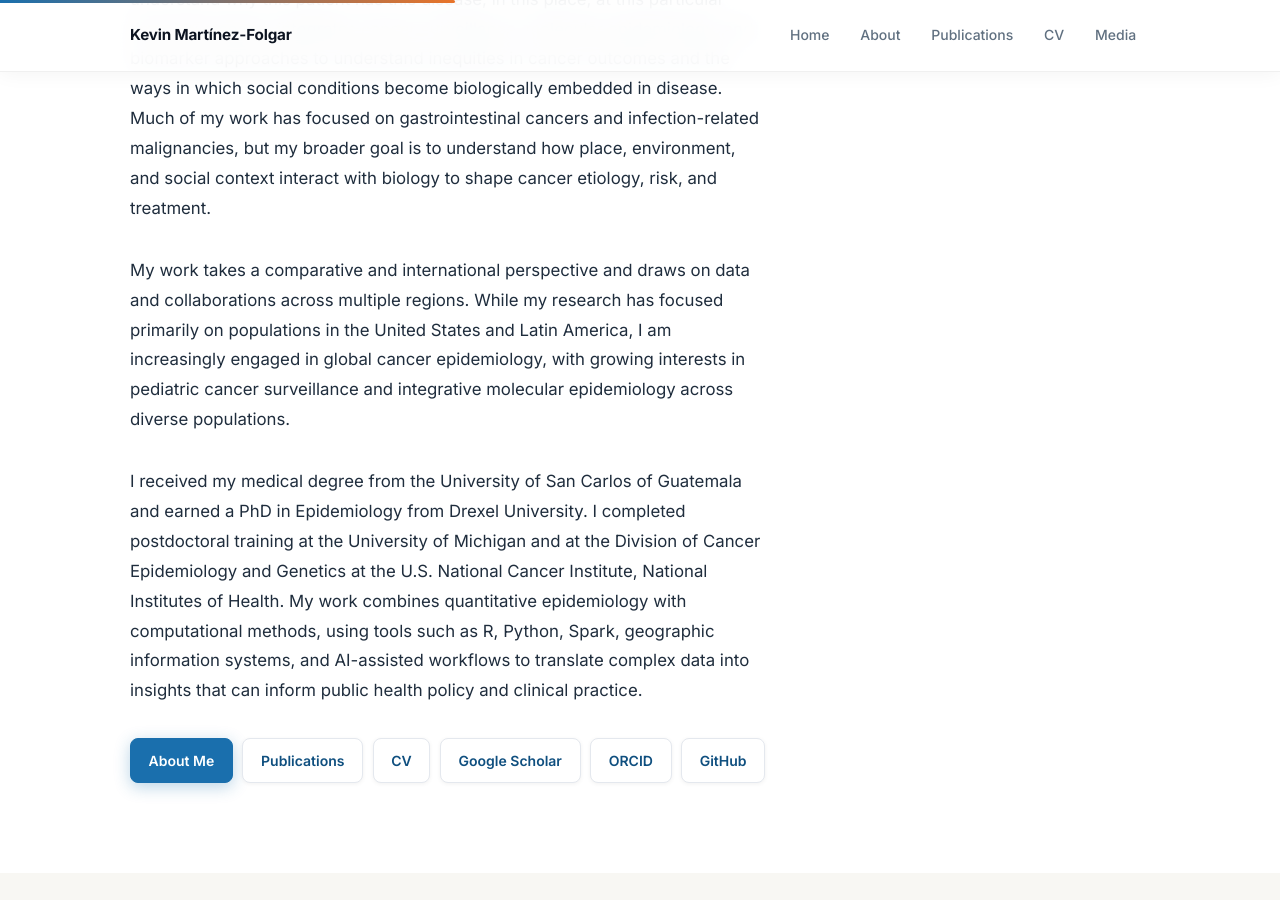
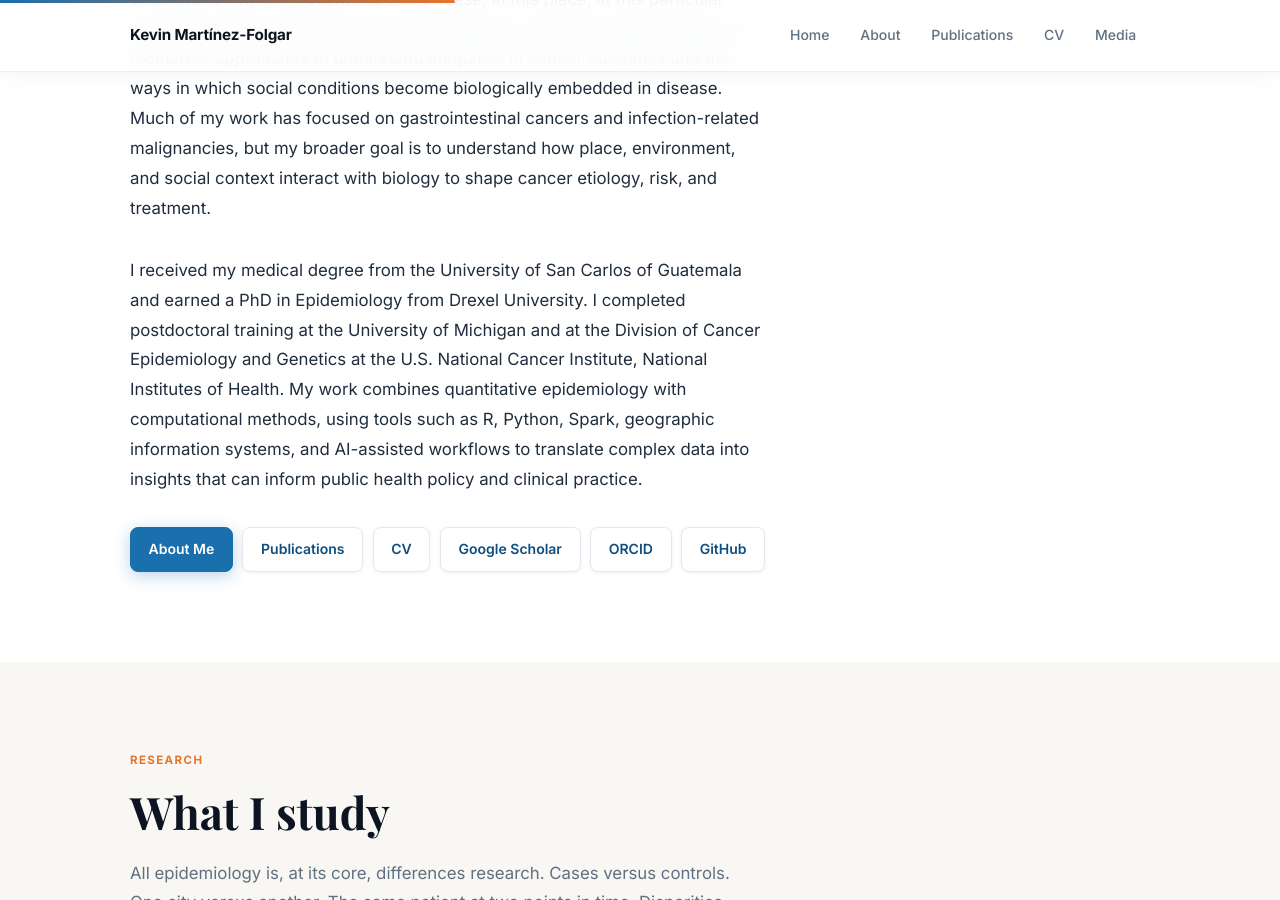
Before and after one commit to kmfolgar/kmfolgar.github.io, a Jekyll site: the page built from index.md, in a window 1280 px wide and 900 px high, scrolled down 1267 px. Built offline with Jekyll 4.4.1, drawn with Linux system fonts in a browser that asks for light colours; some web fonts are replaced.

Commit message:
update index

```diff
--- a/index.md
+++ b/index.md
@@ -30,9 +30,6 @@ As physicians we act as lifeguards in a river, always pulling the drowning to sh
 
  We treat patients daily, but who is looking for the why's? That's why I became an epidemiologist. I am a physician born and trained in Guatemala, and my work tries to understand why this patient has this disease, in this place, at this particular time. My research integrates cancer surveillance, molecular epidemiology, and biomarker approaches to understand inequities in cancer outcomes and the ways in which social conditions become biologically embedded in disease. Much of my work has focused on gastrointestinal cancers and infection-related malignancies, but my broader goal is to understand how place, environment, and social context interact with biology to shape cancer etiology, risk, and treatment.
 
-      </p>
-      <p class="intro-bio">
-My work takes a comparative and international perspective and draws on data and collaborations across multiple regions. While my research has focused primarily on populations in the United States and Latin America, I am increasingly engaged in global cancer epidemiology, with growing interests in pediatric cancer surveillance and integrative molecular epidemiology across diverse populations.
       </p>
       <p class="intro-bio">
 I received my medical degree from the University of San Carlos of Guatemala and earned a PhD in Epidemiology from Drexel University. I completed postdoctoral training at the University of Michigan and at the Division of Cancer Epidemiology and Genetics at the U.S. National Cancer Institute, National Institutes of Health. My work combines quantitative epidemiology with computational methods, using tools such as R, Python, Spark, geographic information systems, and AI-assisted workflows to translate complex data into insights that can inform public health policy and clinical practice.
```
